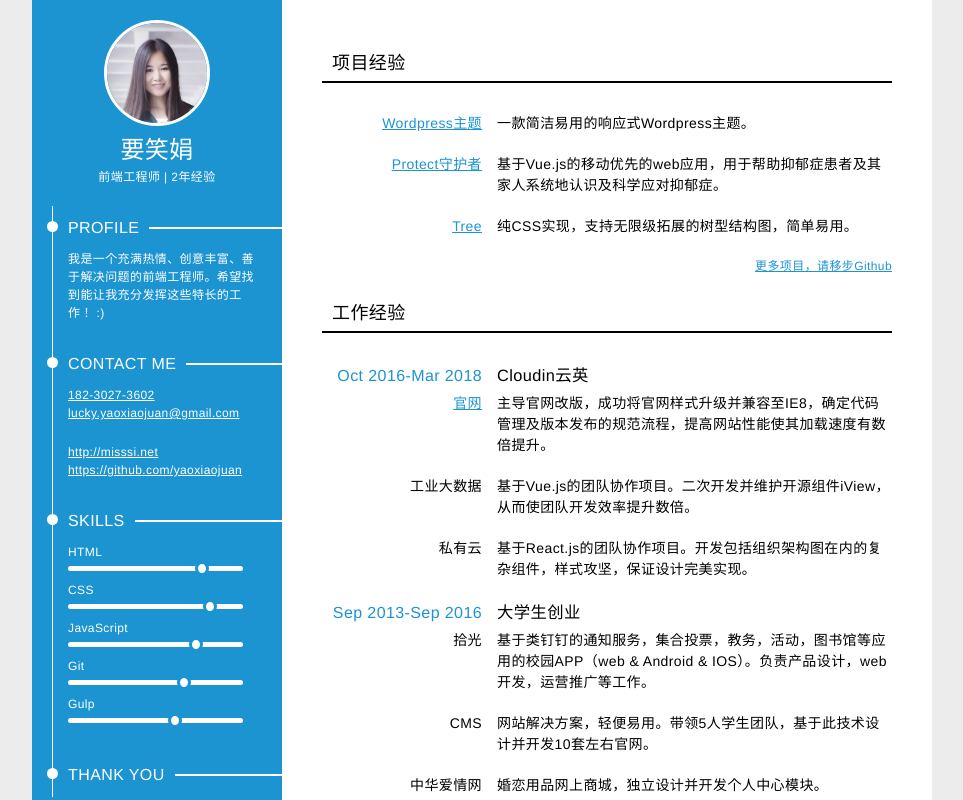
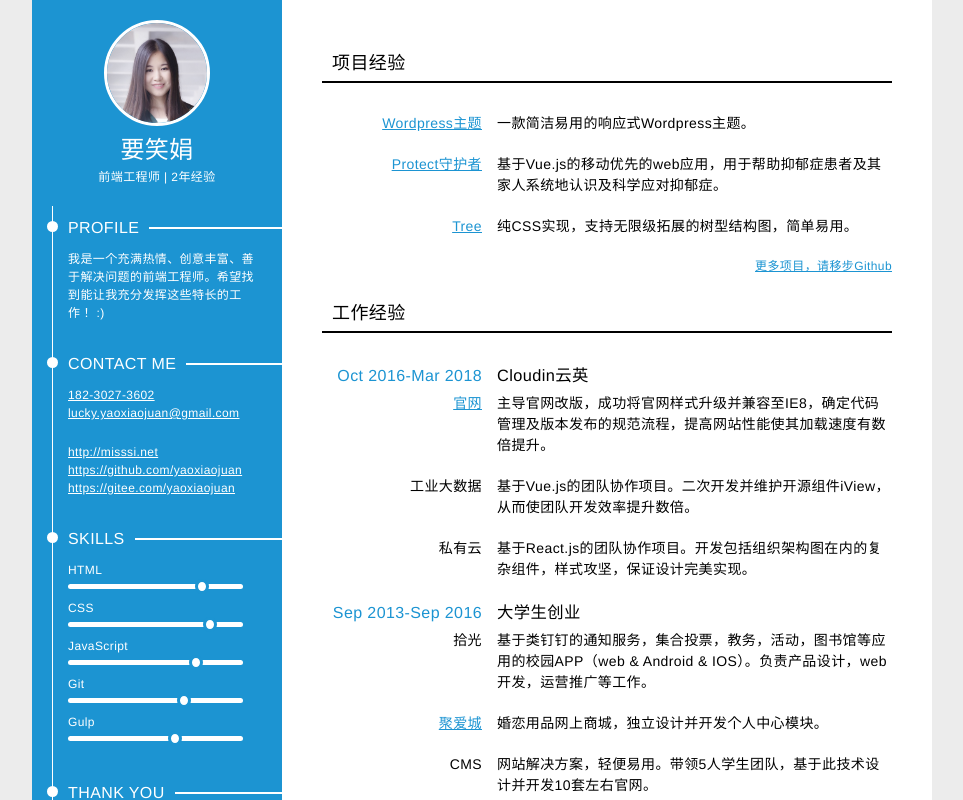
Before and after one commit to luckyYao/cv, a website: page src/html/index.html in a window 1280 px wide. Shown: the whole page, without its empty margins (158-1121 px from the left). Drawn offline with nearby package versions, Linux system fonts and the light colour scheme; files that its build step writes are made by us from their sources; files whose address does not match are found by name.

Commit message:
update cv

```diff
--- a/src/html/index.html
+++ b/src/html/index.html
@@ -27,6 +27,7 @@
       <br>
       <a target="view_window" class="font--size-small" href="http://misssi.net">http://misssi.net</a>
       <a target="view_window" class="font--size-small" href="https://github.com/yaoxiaojuan">https://github.com/yaoxiaojuan</a>
+      <a target="view_window" class="font--size-small" href="https://gitee.com/yaoxiaojuan">https://gitee.com/yaoxiaojuan</a>
     </div>
     <div class="padding--bottom-20 info--line">
       <h2 class="info__title">SKILLS</h2>
@@ -116,12 +117,12 @@
         <p class="cell">基于类钉钉的通知服务，集合投票，教务，活动，图书馆等应用的校园APP（web & Android & IOS）。负责产品设计，web开发，运营推广等工作。</p>
       </div>
       <div class="row">
+        <a href="http://mall.chinalove99.net/" class="cell">聚爱城</a>
+        <p class="cell">婚恋用品网上商城，独立设计并开发个人中心模块。</p>
+      </div>
+      <div class="row">
         <span class="cell">CMS</span>
         <p class="cell">网站解决方案，轻便易用。带领5人学生团队，基于此技术设计并开发10套左右官网。</p>
-      </div>
-      <div class="row">
-        <span class="cell">中华爱情网</span>
-        <p class="cell">婚恋用品网上商城，独立设计并开发个人中心模块。</p>
       </div>
       <div class="row">
         <span class="cell">宅人桥</span>
```
